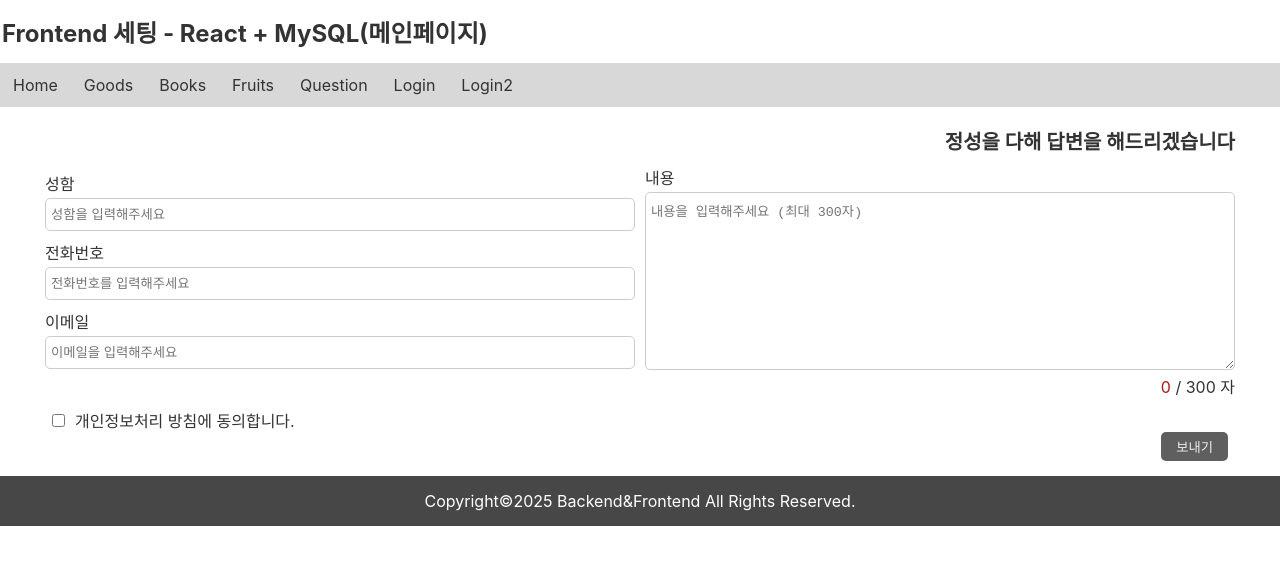
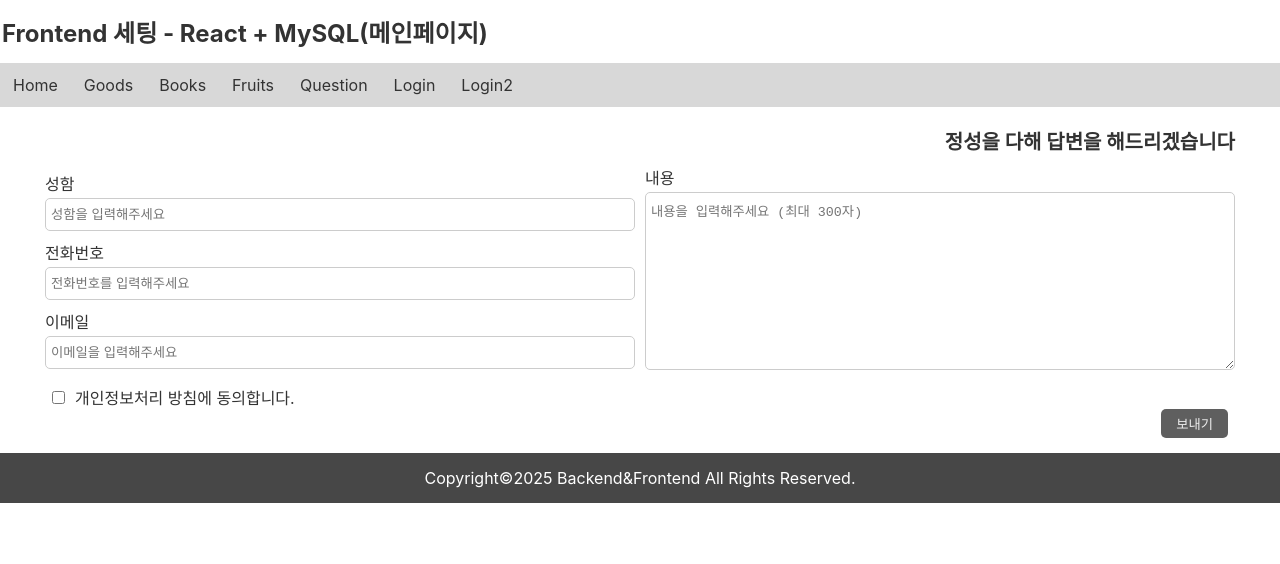
Before and after one commit to shy9803/frontend2505, a React (Create React App) app: page /question in a window 1280 px wide. Shown: the top 564 px of the page. Built offline with nearby package versions, Linux system fonts and the light colour scheme.

Commit message:
Update Question.js

```diff
--- a/src/component/Question.js
+++ b/src/component/Question.js
@@ -16,19 +16,10 @@ const Question = () => {
 
   const { setQuestionCount } = useContext(AlertContext);
 
-  // 글자수 제한 (개별 추가)
-  let [inputCount, setInputCount] = useState(0);
-
   // 2. 입력 양식에 사용자가 입력시 함수 호출
   const handleChange = (e) => {
     const{name, value} = e.target;
     setFormData(prev => ({...prev, [name]: value}));
-
-    // 글자수 byte로 변환 (한글 1글자 3byte, 영어 1byte)
-    // setInputCount(e.target.value.replace(/[\0-\x7f]|([0-\u07ff]|(.))/g, "$&$1$2").length);
-
-    // 글자수 제한
-    setInputCount(e.target.value.length);
   }
 
   // 3. 입력 완료 or 전송하기 or send 버튼 클릭시 실행되는 함수
@@ -73,9 +64,6 @@ const Question = () => {
             <textarea rows='10' cols='50' name='txtbox' id='txtbox' placeholder='내용을 입력해주세요 (최대 300자)' value={formData.txtbox} onChange={handleChange} required
             maxLength={300} // 300자 제한 추가
             ></textarea>
-            <div className='limit_txt'>
-              <p><span>{inputCount}</span> / 300 자</p>
-            </div>
           </div>
         </div>
 
@@ -93,6 +81,3 @@ const Question = () => {
 }
 
 export default Question;
-
-// 글자수 제한 참고 사이트
-// https://velog.io/@posinity/리액트-input-글자수-실시간-표시-글자수-제한-그-이상-못쓰게-하기
```
